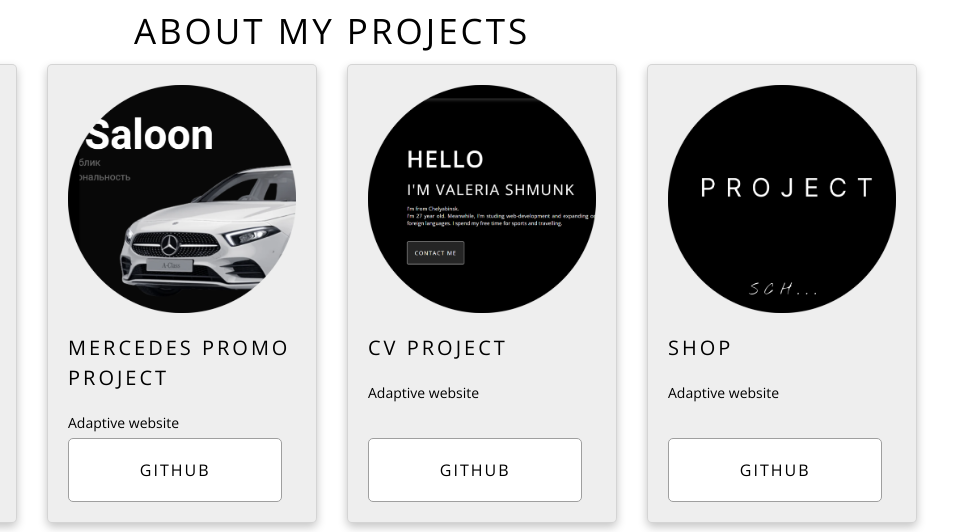
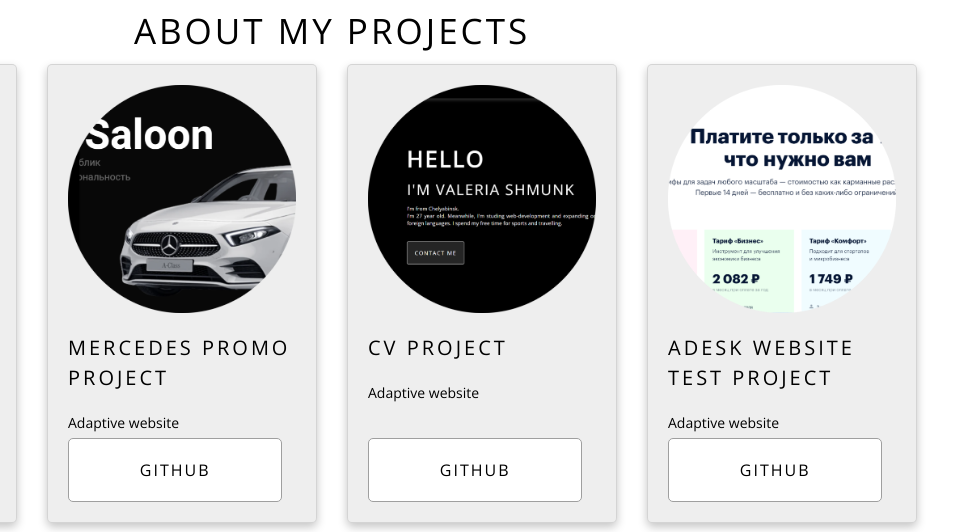
Before and after one commit to LeraSchmunk/Resume-project, a plain HTML site: page index.html in a window 1280 px wide. Shown: the part 2464-2996 px from the top of the page, 308-1280 px from the left. Drawn offline with nearby package versions, Linux system fonts and the light colour scheme.

Commit message:
new projects. Mercedes Promo. ADESK page

```diff
--- a/index.html
+++ b/index.html
@@ -197,12 +197,15 @@
                         </a>
                     </div>
                     <div class="card">
-                        <div class="card__img"><img src="img/project.png" alt=""></div>
-                        <div class="card__title">shop</div>
-                        <div class="card__subtitle">Adaptive website</div>
-                        <div class="gh-button">
-                            <button><a href="https://github.com/LeraSchmunk/Velociti" class="gh">Github</a></button>
-                        </div>
+                        <a href="https://leraschmunk.github.io/ADESK-project/">
+                            <div class="card__img"><img src="img/adesk.png" alt=""></div>
+                            <div class="card__title">ADESK WEBSITE TEST PROJECT</div>
+                            <div class="card__subtitle">Adaptive website</div>
+                            <div class="gh-button">
+                                <button><a href="https://github.com/LeraSchmunk/ADESK-project" class="gh">Github</a></button>
+                            </div>
+                        </a>
+
                     </div>
                 </div>
 
```
Also changed, not shown: img/adesk.png (added).
